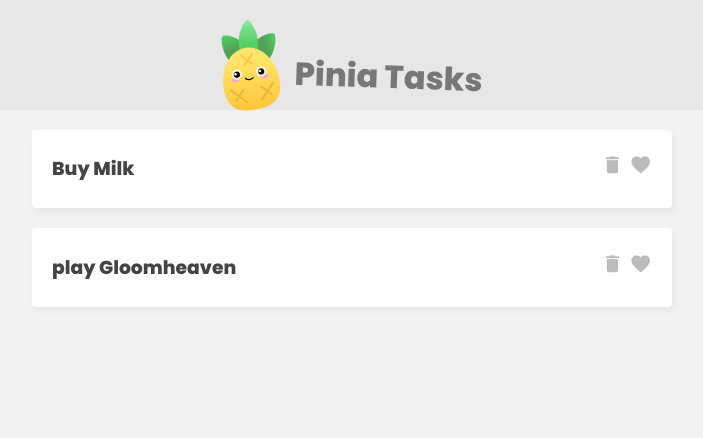
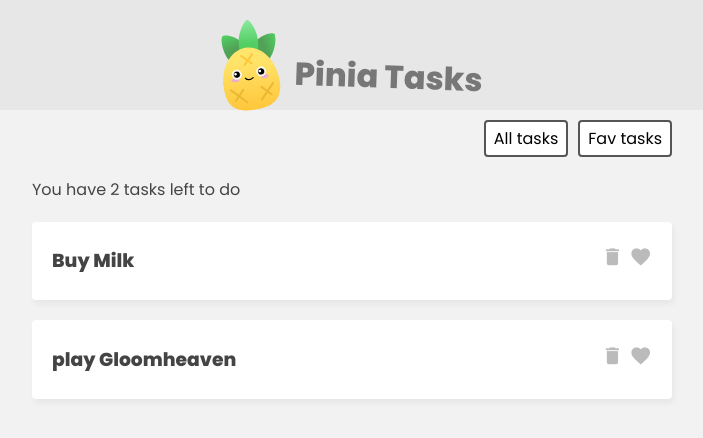
Before and after one commit to Scipio14/ninja-pinia, a Vue app in the folder pinia-tasks/: page / in a window 1280 px wide. Shown: the top 438 px of the page, without its empty margins (288-991 px from the left). Built offline with nearby package versions, Linux system fonts and the light colour scheme.

Commit message:
Using getters in Pinia

```diff
--- a/pinia-tasks/src/App.vue
+++ b/pinia-tasks/src/App.vue
@@ -5,9 +5,21 @@
       <img src="./assets/pinia-logo.svg" alt="Pinia Logo" />
       <h1>Pinia Tasks</h1>
     </header>
+    <!-- filter -->
+    <nav class="filter">
+      <button @click="filter = 'all'">All tasks</button>
+      <button @click="filter = 'favs'">Fav tasks</button>
+    </nav>
     <!-- task list-->
-    <div class="task-list">
+    <div class="task-list" v-if="filter === 'all'">
+      <p>You have {{ taskStore.totalCount }} tasks left to do</p>
       <div v-for="task in taskStore.tasks">
+        <TaskDetails :task="task" />
+      </div>
+    </div>
+    <div class="task-list" v-if="filter === 'favs'">
+      <p>You have {{ taskStore.favCount }} favs left to do</p>
+      <div v-for="task in taskStore.favs">
         <TaskDetails :task="task" />
       </div>
     </div>
@@ -15,14 +27,16 @@
 </template>
 
 <script>
+import { ref } from "vue";
 import { TaskDetails } from "./components";
 import { useTaskStore } from "./stores";
 export default {
   components: { TaskDetails },
   setup() {
     const taskStore = useTaskStore();
+    const filter = ref("all");
 
-    return { taskStore };
+    return { taskStore, filter };
   },
 };
 </script>
--- a/pinia-tasks/src/assets/main.css
+++ b/pinia-tasks/src/assets/main.css
@@ -62,3 +62,21 @@
   cursor: pointer;
   color: #bbb;
 }
+
+/* filter nav*/
+.filter {
+  width: 640px;
+  margin: 10px auto;
+  text-align: right;
+}
+
+.filter button {
+  display: inline-block;
+  margin-left: 10px;
+  background: #fff;
+  border: 2px solid #555;
+  border-radius: 4px;
+  padding: 4px 8px;
+  cursor: pointer;
+  font-size: 1em;
+}
--- a/pinia-tasks/src/stores/TaskStore.js
+++ b/pinia-tasks/src/stores/TaskStore.js
@@ -6,5 +6,18 @@
       {id:1,title:"Buy Milk",isFav:false},
       {id:2,title:"play Gloomheaven",isFav:true}
     ],
-  })
+  }),
+  getters:{
+    favs(){
+      return this.tasks.filter(t=>t.isFav)
+    },
+    favCount(){
+      return this.tasks.reduce((p,c)=>{
+        return c.isFav ? p + 1 : p
+      },0)
+    },
+    totalCount:(state)=>{
+      return state.tasks.length
+    }
+  }
 })
```
Also changed, not shown: 2 other files (tests, documents, lock files or other folders).
